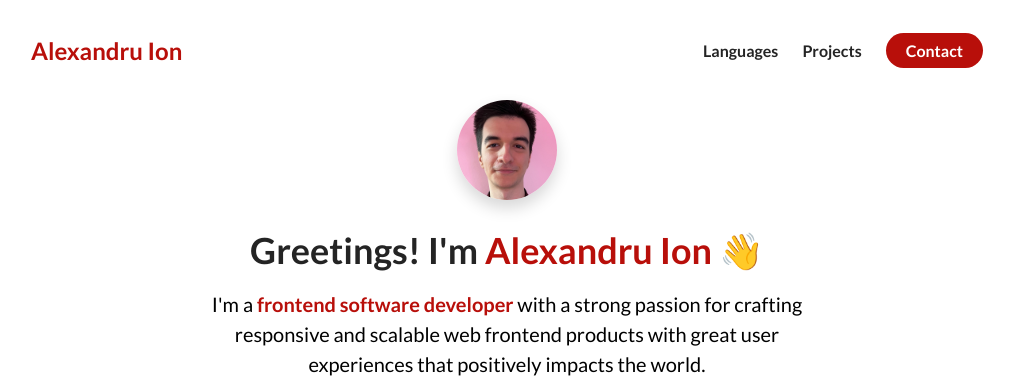
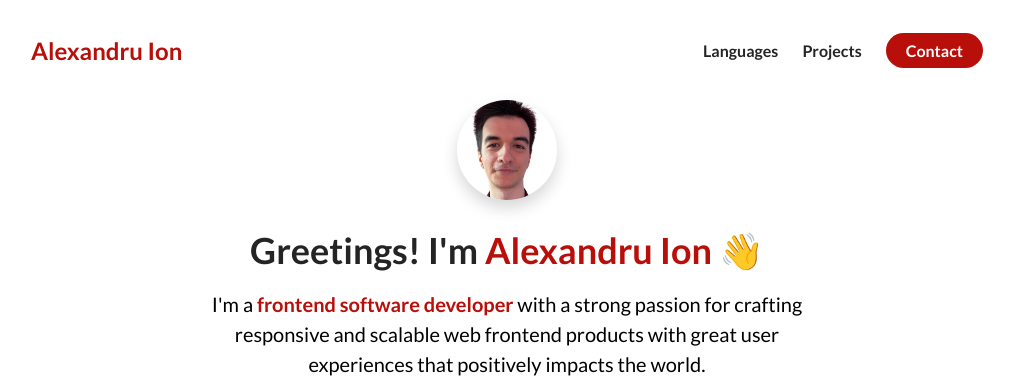
Before and after one commit to alexelijah20/Portfolio, a plain HTML site: page index.html in a window 1280 px wide. Shown: the top 385 px of the page, without its empty margins (133-1147 px from the left). Drawn offline with Linux system fonts and the light colour scheme.

Commit message:
profile img

```diff
--- a/index.html
+++ b/index.html
@@ -64,7 +64,7 @@
           <div class="about-me__info--container">
             <figure class="about-me__picture--mask">
               <img
-                src="./assets/IMG_0011.jpg"
+                src="./assets/test.png"
                 class="about-me__picture"
                 alt="Picture of Me!"
               />
```
Also changed, not shown: assets/IMG_0011.jpg (deleted), assets/test.png (added), 1 other file.
